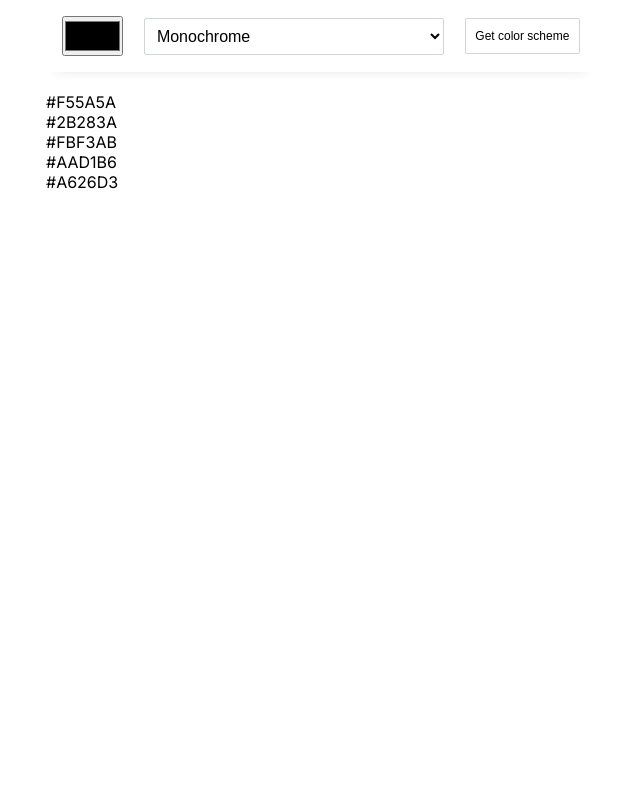
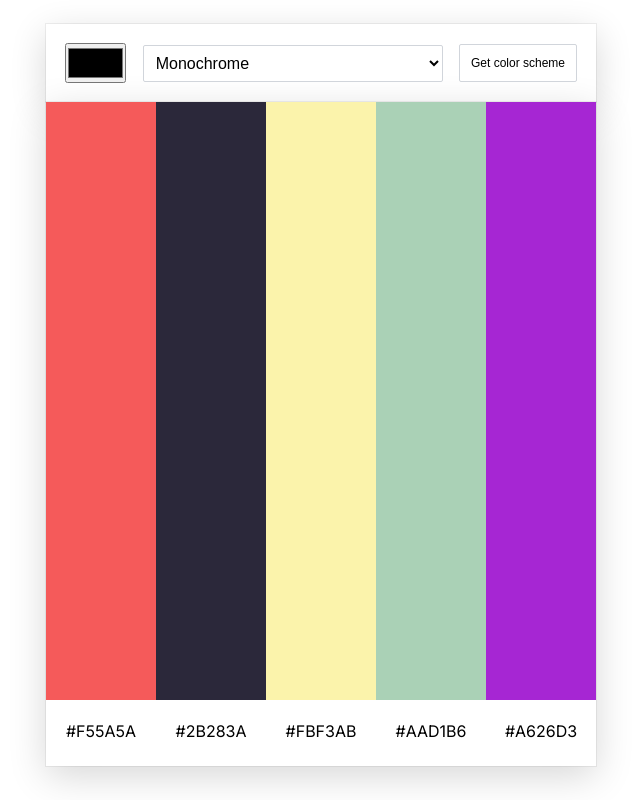
Before and after one commit to karen-pcsta/color-scheme-generator, a plain HTML site: page index.html in a window 1280 px wide. Shown: the whole page, without its empty margins (319-959 px from the left). Drawn offline with Linux system fonts and the light colour scheme.

Commit message:
Add styles to color scheme containers.Add small fixes

```diff
--- a/style.css
+++ b/style.css
@@ -8,6 +8,8 @@
 
 body {
   font-family: "Inter", sans-serif;
+  text-align: center;
+  margin-top: 1.5em;
 }
 
 /* Layout */
@@ -16,14 +18,14 @@ body {
   max-width: 550px;
   width: 90%;
   margin: 0 auto;
+  box-shadow: rgba(0, 0, 0, 0.16) 0px 10px 36px 0px, rgba(0, 0, 0, 0.06) 0px 0px 0px 1px;
 }
 
 header {
   display: flex;
   justify-content: space-between;
   align-items: center;
-  padding: 1em;
-  box-shadow: rgba(33, 35, 38, 0.1) 0px 10px 10px -10px;
+  padding: 1.2em;
 }
 
 /* Header */
@@ -44,10 +46,47 @@ select {
 }
 
 .get-scheme-btn button {
-  padding: 0.8em;
+  padding: 0.9em;
   border: 1px solid #d1d5db;
   background-color: #ffffff;
   border-radius: 2px;
   font-weight: 400;
   font-size: 0.75rem;
 }
+
+/* Color scheme containers */
+
+.color-schemes-container {
+  height: 83vh;
+  display: grid;
+  grid-template-columns: repeat(5, minmax(40px, 1fr));
+}
+
+.color-container > div:nth-of-type(1) {
+  height: 90%;
+}
+
+#colorContainer1 {
+  background-color: #f55a5a;
+}
+
+#colorContainer2 {
+  background-color: #2b283a;
+}
+
+#colorContainer3 {
+  background-color: #fbf3ab;
+}
+
+#colorContainer4 {
+  background-color: #aad1b6;
+}
+
+#colorContainer5 {
+  background-color: #a626d3;
+}
+
+.color-value {
+  margin-top: 0.3em;
+  padding: 1em;
+}
```
